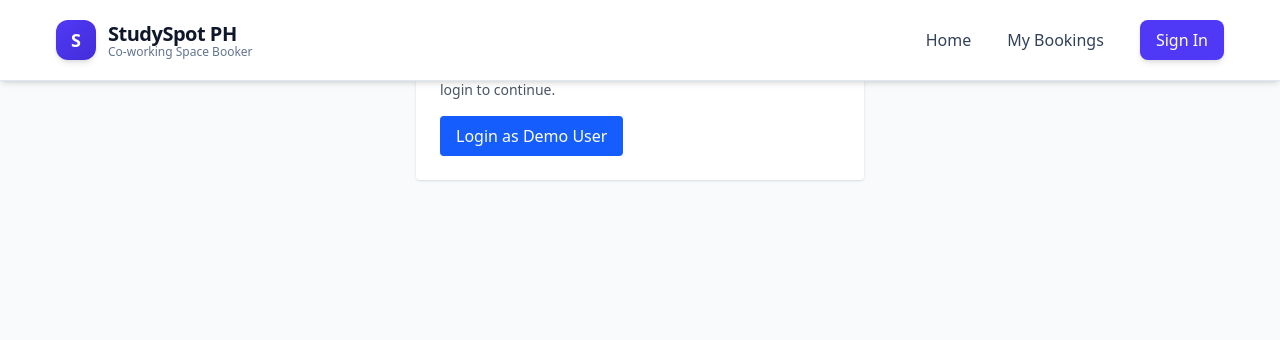
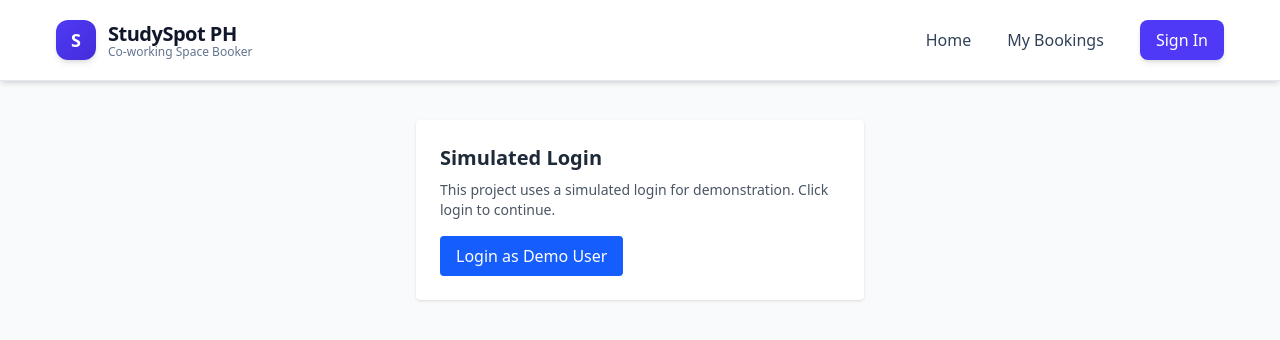
Before and after one commit to luisantonioj/midterm-project, a React (Vite) app: page /login in a window 1280 px wide. Shown: the top 340 px of the page. Built offline with nearby package versions, Linux system fonts and the light colour scheme.

Commit message:
add padding top

```diff
--- a/src/pages/Dashboard.jsx
+++ b/src/pages/Dashboard.jsx
@@ -22,7 +22,7 @@ export default function Dashboard() {
   };
 
   return (
-    <div>
+    <div className="pt-25 pt-0">
       <h1 className="text-2xl font-semibold">My Bookings</h1>
       <p className="text-sm text-gray-600 mb-4">Bookings persist across refresh (localStorage)</p>
 
--- a/src/pages/Login.jsx
+++ b/src/pages/Login.jsx
@@ -12,11 +12,13 @@ export default function Login() {
   };
 
   return (
-    <div className="max-w-md mx-auto bg-white p-6 rounded shadow">
-      <h2 className="text-xl font-semibold">Simulated Login</h2>
-      <p className="text-sm text-gray-600 mt-2">This project uses a simulated login for demonstration. Click login to continue.</p>
-      <div className="mt-4">
-        <button onClick={handleLogin} className="px-4 py-2 bg-blue-600 text-white rounded">Login as Demo User</button>
+    <div className="pt-30">
+      <div className="max-w-md mx-auto bg-white p-6 rounded shadow">
+        <h2 className="text-xl font-semibold">Simulated Login</h2>
+        <p className="text-sm text-gray-600 mt-2">This project uses a simulated login for demonstration. Click login to continue.</p>
+        <div className="mt-4">
+          <button onClick={handleLogin} className="px-4 py-2 bg-blue-600 text-white rounded">Login as Demo User</button>
+        </div>
       </div>
     </div>
   );
```
